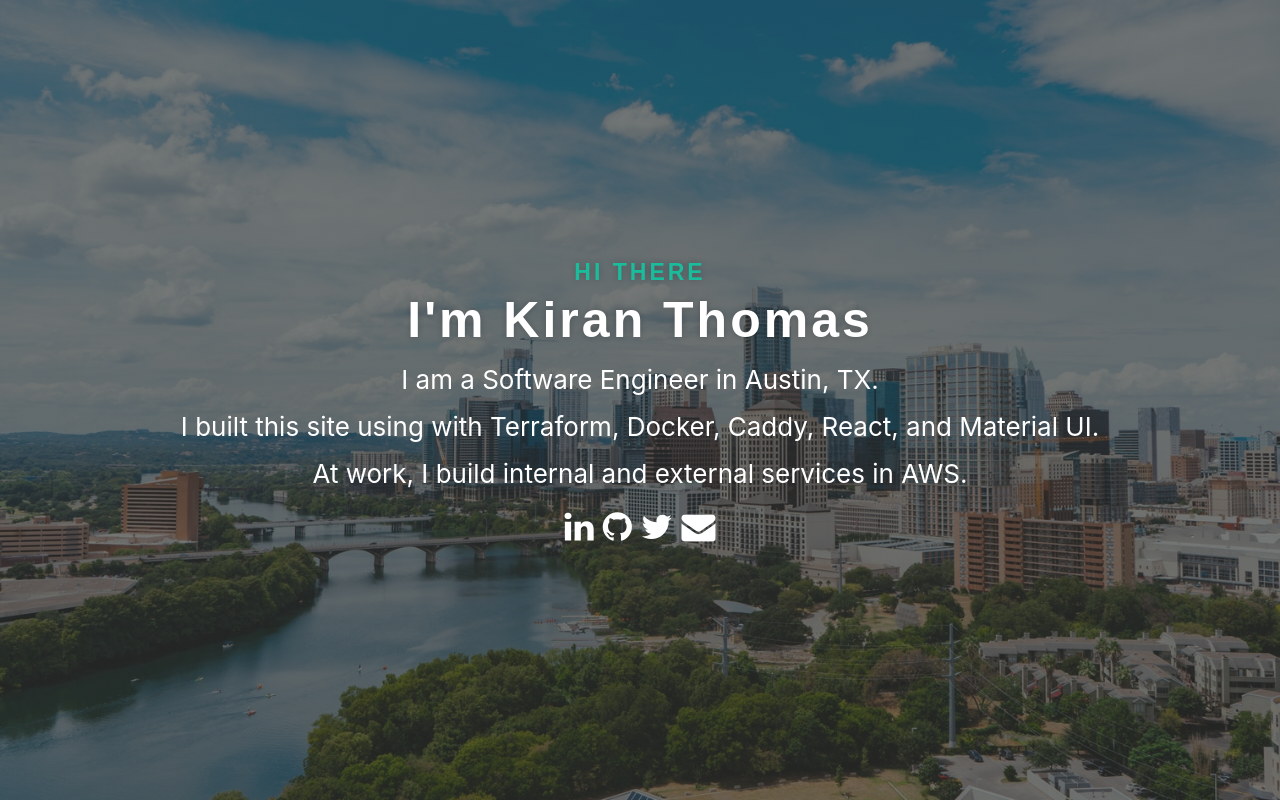
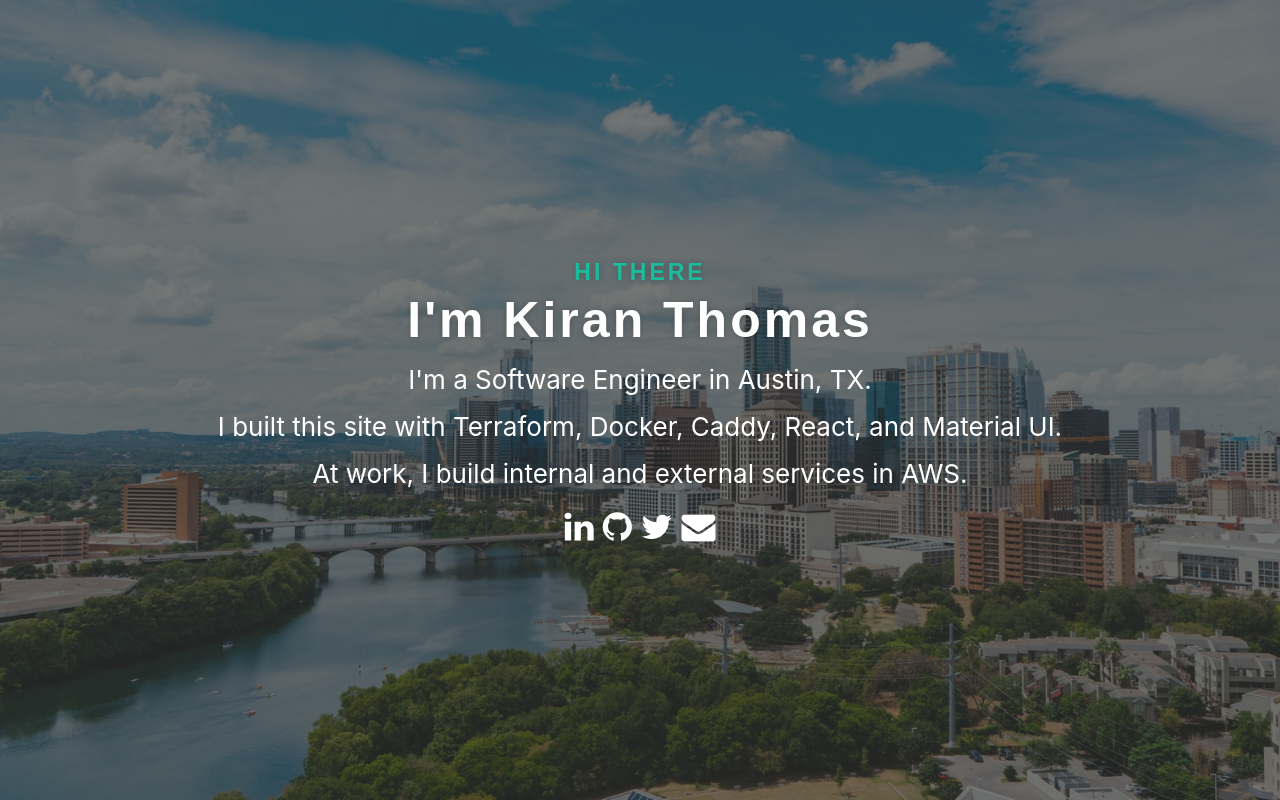
Before and after one commit to kiranjthomas/personal-site, a React (Create React App) app in the folder ui/: page / in a window 1280 px wide. Built offline with nearby package versions, Linux system fonts and the light colour scheme; the HTML template or start-up script is replaced by a standard one.

Commit message:
chore: consistent grammar

```diff
--- a/ui/src/App.js
+++ b/ui/src/App.js
@@ -66,9 +66,9 @@ function App() {
         <Container maxWidth="lg">
           <StyledH5>HI THERE</StyledH5>
           <StyledH1>I'm Kiran Thomas</StyledH1>
-          <StyledDiv>I am a Software Engineer in Austin, TX.</StyledDiv>
+          <StyledDiv>I'm a Software Engineer in Austin, TX.</StyledDiv>
           <StyledDiv>
-            I built this site using with Terraform, Docker, Caddy, React, and
+            I built this site with Terraform, Docker, Caddy, React, and
             Material UI.
           </StyledDiv>
           <StyledDiv>
```
